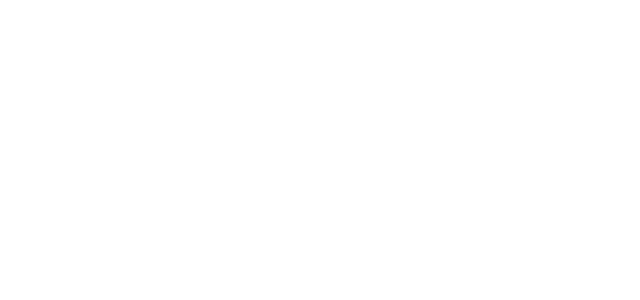
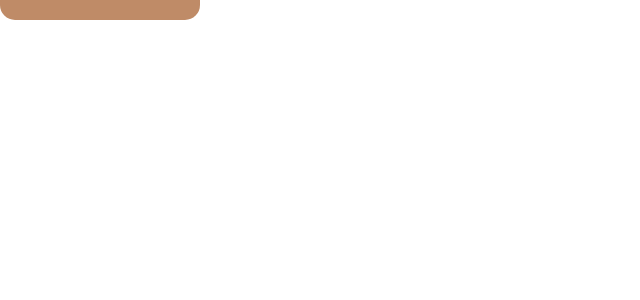
Before and after one commit to iseeflames/marulabs-reactburger, a React (Create React App) app in the folder react-burger/: page / in a window 1280 px wide. Shown: the top 300 px of the page, without its empty margins (0-640 px from the left). Built offline with nearby package versions, Linux system fonts and the light colour scheme.

Commit message:
Style bottom bread

```diff
--- a/react-burger/src/components/BottomBread/BottomBread.css
+++ b/react-burger/src/components/BottomBread/BottomBread.css
@@ -1,4 +1,6 @@
 .bottomBread{
     width: 200px;
+    height: 20px;
     background-color: #BF8B67;
+    border-radius: 0 0 15px 15px;
 }
```
